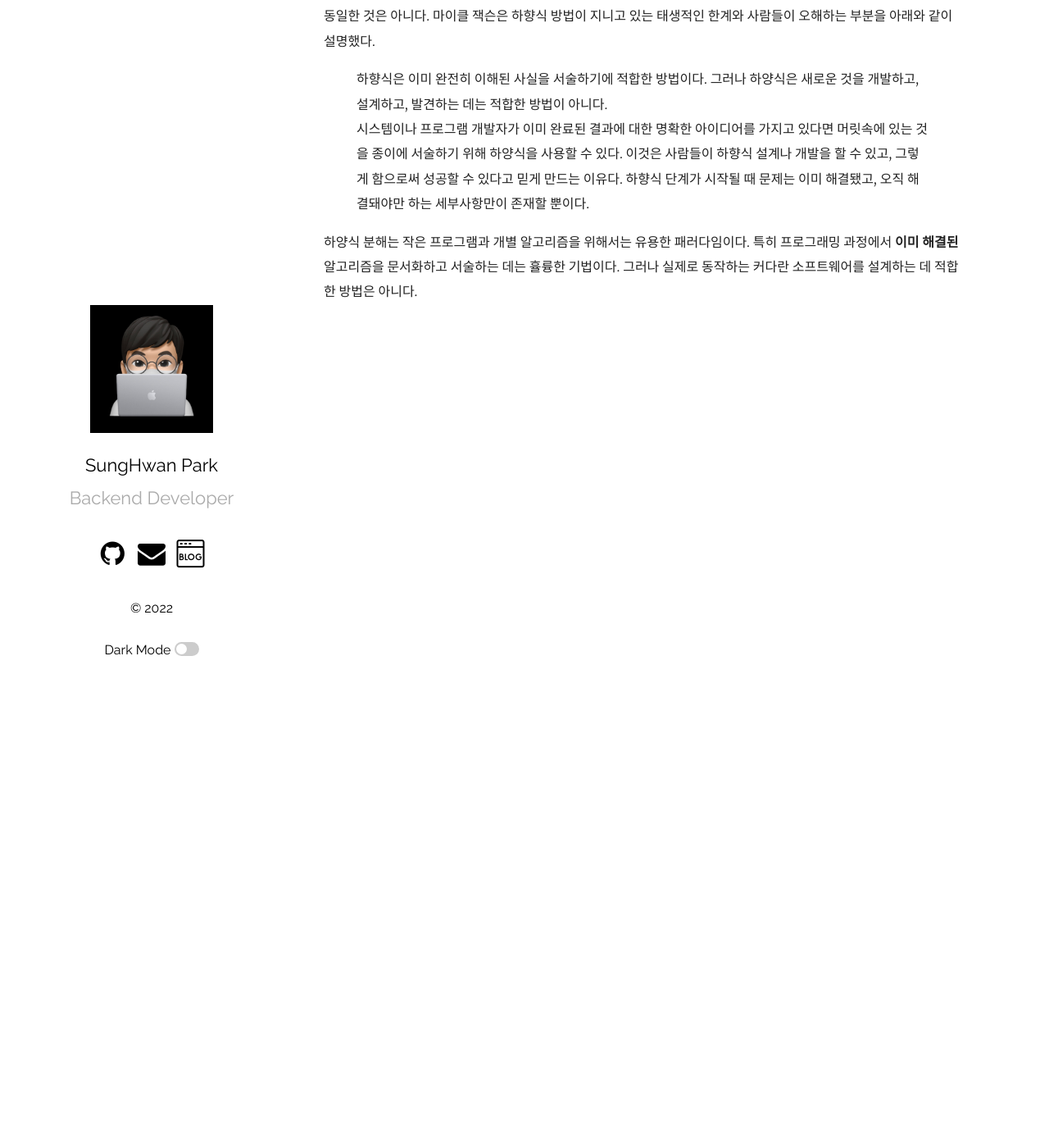
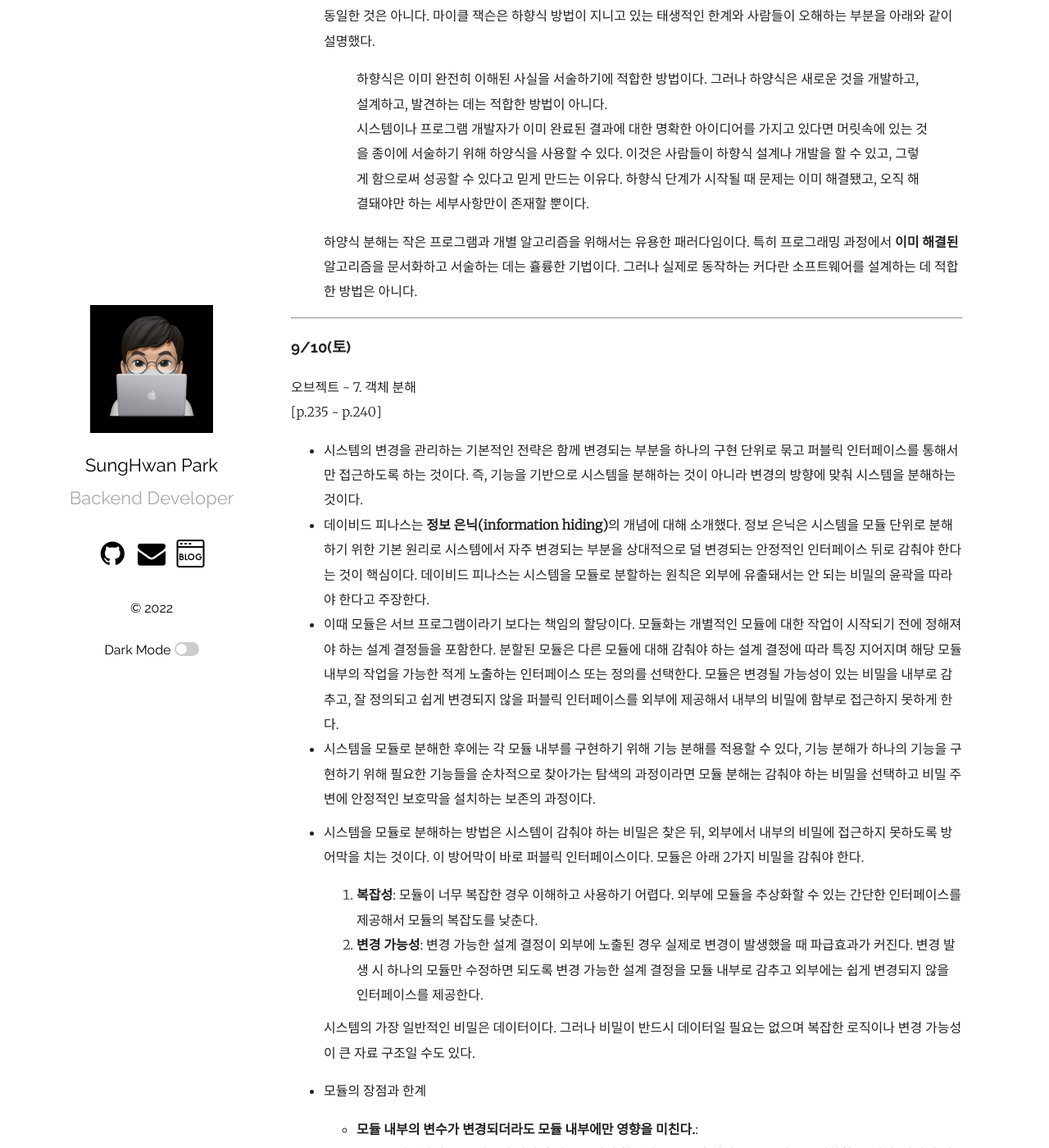
Before and after one commit to mrpark219/TIL, a Jekyll site: the page built from _posts/2022-09-01-9월TIL.markdown, in a window 1280 px wide and 1400 px high, scrolled down 10003 px. Shown: the whole window at 82% size. Built offline with Jekyll 4.4.1, drawn with Linux system fonts in a browser that asks for light colours; comment, search, counter and statistics services are not loaded; some of the changed text lies outside the part shown.

Commit message:
feat: 2022-09-10 TIL 추가

```diff
--- a/_posts/2022-09-01-9월TIL.markdown
+++ b/_posts/2022-09-01-9월TIL.markdown
@@ -201,3 +201,34 @@ categories: 202209 TIL
     > 시스템이나 프로그램 개발자가 이미 완료된 결과에 대한 명확한 아이디어를 가지고 있다면 머릿속에 있는 것을 종이에 서술하기 위해 하양식을 사용할 수 있다. 이것은 사람들이 하향식 설계나 개발을 할 수 있고, 그렇게 함으로써 성공할 수 있다고 믿게 만드는 이유다. 하향식 단계가 시작될 때 문제는 이미 해결됐고, 오직 해결돼야만 하는 세부사항만이 존재할 뿐이다.
 
     하양식 분해는 작은 프로그램과 개별 알고리즘을 위해서는 유용한 패러다임이다. 특히 프로그래밍 과정에서 **이미 해결된** 알고리즘을 문서화하고 서술하는 데는 휼륭한 기법이다. 그러나 실제로 동작하는 커다란 소프트웨어를 설계하는 데 적합한 방법은 아니다.
+
+---
+
+### 9/10(토)
+
+오브젝트 - 7. 객체 분해
+[p.235 ~ p.240]
+
+-   시스템의 변경을 관리하는 기본적인 전략은 함께 변경되는 부분을 하나의 구현 단위로 묶고 퍼블릭 인터페이스를 통해서만 접근하도록 하는 것이다. 즉, 기능을 기반으로 시스템을 분해하는 것이 아니라 변경의 방향에 맞춰 시스템을 분해하는 것이다.
+-   데이비드 피나스는 **정보 은닉(information hiding)**의 개념에 대해 소개했다. 정보 은닉은 시스템을 모듈 단위로 분해하기 위한 기본 원리로 시스템에서 자주 변경되는 부분을 상대적으로 덜 변경되는 안정적인 인터페이스 뒤로 감춰야 한다는 것이 핵심이다. 데이비드 피나스는 시스템을 모듈로 분할하는 원칙은 외부에 유출돼서는 안 되는 비밀의 윤곽을 따라야 한다고 주장한다.
+-   이때 모듈은 서브 프로그램이라기 보다는 책임의 할당이다. 모듈화는 개별적인 모듈에 대한 작업이 시작되기 전에 정해져야 하는 설계 결정들을 포함한다. 분할된 모듈은 다른 모듈에 대해 감춰야 하는 설계 결정에 따라 특징 지어지며 해당 모듈 내부의 작업을 가능한 적게 노출하는 인터페이스 또는 정의를 선택한다. 모듈은 변경될 가능성이 있는 비밀을 내부로 감추고, 잘 정의되고 쉽게 변경되지 않을 퍼블릭 인터페이스를 외부에 제공해서 내부의 비밀에 함부로 접근하지 못하게 한다.
+-   시스템을 모듈로 분해한 후에는 각 모듈 내부를 구현하기 위해 기능 분해를 적용할 수 있다, 기능 분해가 하나의 기능을 구현하기 위해 필요한 기능들을 순차적으로 찾아가는 탐색의 과정이라면 모듈 분해는 감춰야 하는 비밀을 선택하고 비밀 주변에 안정적인 보호막을 설치하는 보존의 과정이다.
+-   시스템을 모듈로 분해하는 방법은 시스템이 감춰야 하는 비밀은 찾은 뒤, 외부에서 내부의 비밀에 접근하지 못하도록 방어막을 치는 것이다. 이 방어막이 바로 퍼블릭 인터페이스이다. 모듈은 아래 2가지 비밀을 감춰야 한다.
+
+    1. **복잡성**: 모듈이 너무 복잡한 경우 이해하고 사용하기 어렵다. 외부에 모듈을 추상화할 수 있는 간단한 인터페이스를 제공해서 모듈의 복잡도를 낮춘다.
+    2. **변경 가능성**: 변경 가능한 설계 결정이 외부에 노출된 경우 실제로 변경이 발생했을 때 파급효과가 커진다. 변경 발생 시 하나의 모듈만 수정하면 되도록 변경 가능한 설계 결정을 모듈 내부로 감추고 외부에는 쉽게 변경되지 않을 인터페이스를 제공한다.
+
+    시스템의 가장 일반적인 비밀은 데이터이다. 그러나 비밀이 반드시 데이터일 필요는 없으며 복잡한 로직이나 변경 가능성이 큰 자료 구조일 수도 있다.
+
+-   모듈의 장점과 한계
+
+    -   **모듈 내부의 변수가 변경되더라도 모듈 내부에만 영향을 미친다.**:
+        모듈을 사용하면 모듈 내부에 정의된 변수를 직접 참조하는 코드의 위치를 모듈 내부로 제한할 수 있다. 따라서 어떤 데이터가 변경되었을 때 해당 데이터를 정의한 모듈만 영향을 받게된다. 모듈은 데이터 변경으로 인한 파급 효과를 제어할 수 있기 떄문에 코드 수정과 디버깅에 더 용이하다.
+    -   **비즈니스 로직과 사용자 인터페이스에 대한 관심사를 분리한다.**:
+        모듈은 비즈니스 로직과 관련된 관심사만을 담당하고 사용자 인터페이스와 관련된 관심사는 다른 곳에서 처리한다. 그렇기 떄문에 사용자 인터페이스가 변경되더라도 비즈니스 로직은 변경되지 않는다.
+    -   **전역 변수와 전역 함수를 제거함으로써 네임스페이스 오염(namespace pollution)을 방지한다.**:
+        모듈의 한 가지 용도는 네임스페이스를 제공하는 것이다. 변수와 함수를 모듈 내부에 포함시키기 때문에 다른 모듈에서도 동일한 이름을 사용할 수 있다. 따라서 모듈은 전역 네임스페이스의 오염을 방지하고, 이름 충돌(name collision)의 위험을 완하한다.
+
+    모듈은 **기능이 아니라 변경의 정도**에 따라서 시스템을 분해한다. 각 모듈은 외부에 감춰야 하는 비밀과 관련성 높은 데이터와 함수의 집합이다. 또한, 모듈과 모듈 사이에는 퍼블릭 인터페이스를 통해 통신한다. 따라서 모듈 내부는 높은 응집도를 유지하며 낮은 결합도를 유지한다.
+    모듈은 데이터와 함수가 통합된 한 차원 높은 추상화를 제공하는 설계 단위로, 모듈의 핵심은 데이터이다. 모듈은 정보은닉을 통해 데이터라는 존재를 설계의 중심 요소로 부각시킨다.
+    모듈이 프로시저 추상화보다는 높은 추상화 개념을 제공하지만 태생적으로 변경을 관리하기 위한 구현 기법이기 때문에 추상화 관점에서는 한계점이 명확하다. 모듈은 인스턴스의 개념을 제공하지 않는다는 큰 단점이 존재한다. 그렇기 때문에 이를 보완하기 위해 등장한 개념이 추상 데이터 타입이다.
```
